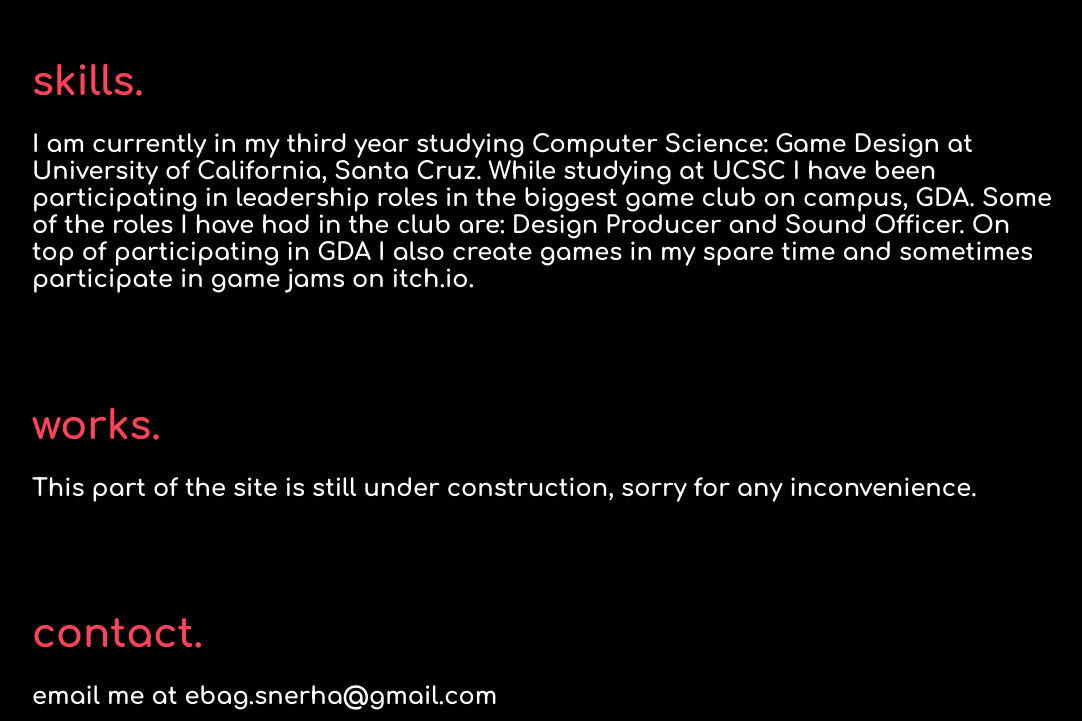
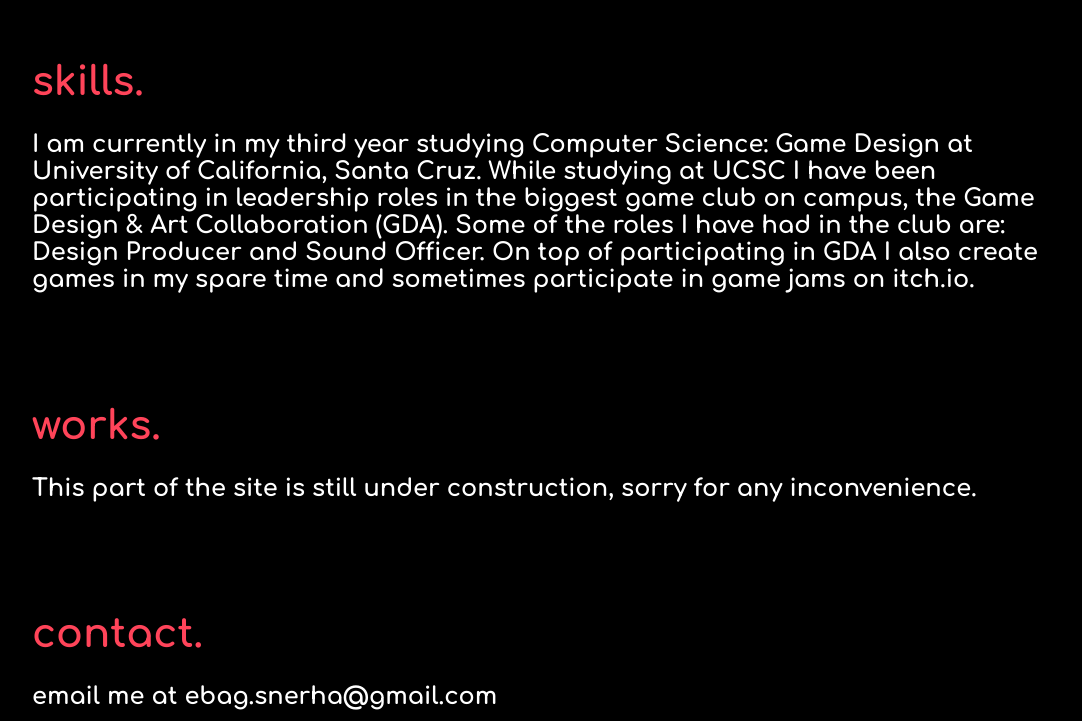
Before and after one commit to garegDoor/portfolio, a plain HTML site: page index.html in a window 1280 px wide. Shown: the part 840-1561 px from the top of the page, without its empty margins (96-1178 px from the left). Drawn offline with nearby package versions, Linux system fonts and the light colour scheme.

Commit message:
small update to skills description

```diff
--- a/index.html
+++ b/index.html
@@ -38,7 +38,7 @@
                  <h1>skills.</h1>
                  <div>
                         <h2>
-                            I am currently in my third year studying Computer Science: Game Design at University of California, Santa Cruz. While studying at UCSC I have been participating in leadership roles in the biggest game club on campus, GDA. Some of the roles I have had in the club are: Design Producer and Sound Officer. On top of participating in GDA I also create games in my spare time and sometimes participate in game jams on itch.io.
+                            I am currently in my third year studying Computer Science: Game Design at University of California, Santa Cruz. While studying at UCSC I have been participating in leadership roles in the biggest game club on campus, the Game Design & Art Collaboration (GDA). Some of the roles I have had in the club are: Design Producer and Sound Officer. On top of participating in GDA I also create games in my spare time and sometimes participate in game jams on itch.io.
                         </h2>
                  </div>
              </div>
```
